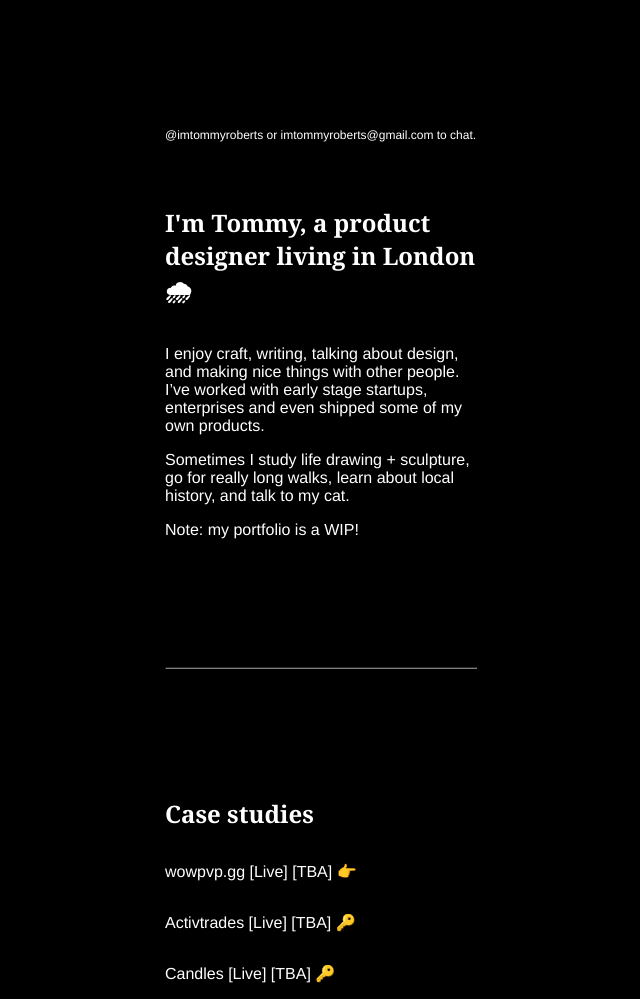
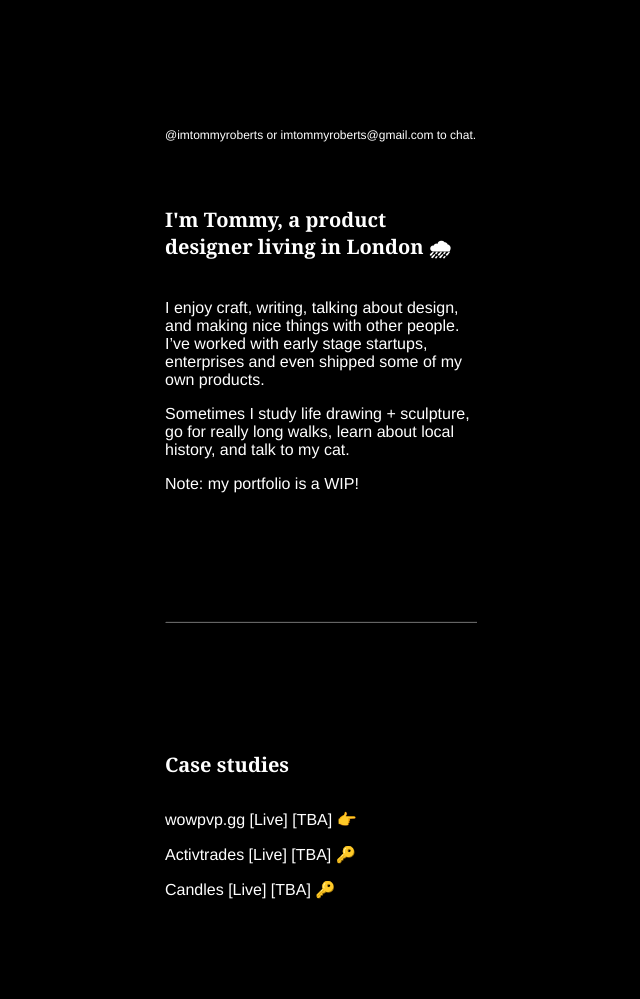
Before and after one commit to imtommyroberts/tommyroberts, a website: page src/index.html in a window 1280 px wide. Shown: the whole page, without its empty margins (319-959 px from the left). After the commit the page ends 915 px from the top, so only its background shows below. Drawn offline with Linux system fonts and the light colour scheme.

Commit message:
spacing and font size changes

```diff
--- a/src/index.html
+++ b/src/index.html
@@ -24,12 +24,12 @@
     h1 {
       margin-top: 64px;
       margin-bottom: 32px;
-      font-size: 24px;
+      font-size: 20px;
       font-family: Georgia, serif;
     }
 
     h2 {
-      font-size: 20px;
+      font-weight: 700;
     }
 
     .home-chat {
@@ -45,7 +45,7 @@
     .seperator {
       margin-top: 128px;
       border-top: 1px solid;
-      border-color: #2B2B2B;
+      border-color: #101010;
     }
 
     .case-studies {
@@ -53,7 +53,7 @@
     }
 
     .work-link {
-      margin-top: 32px;
+      margin-top: 16px;
     }
 
   </style>
```
